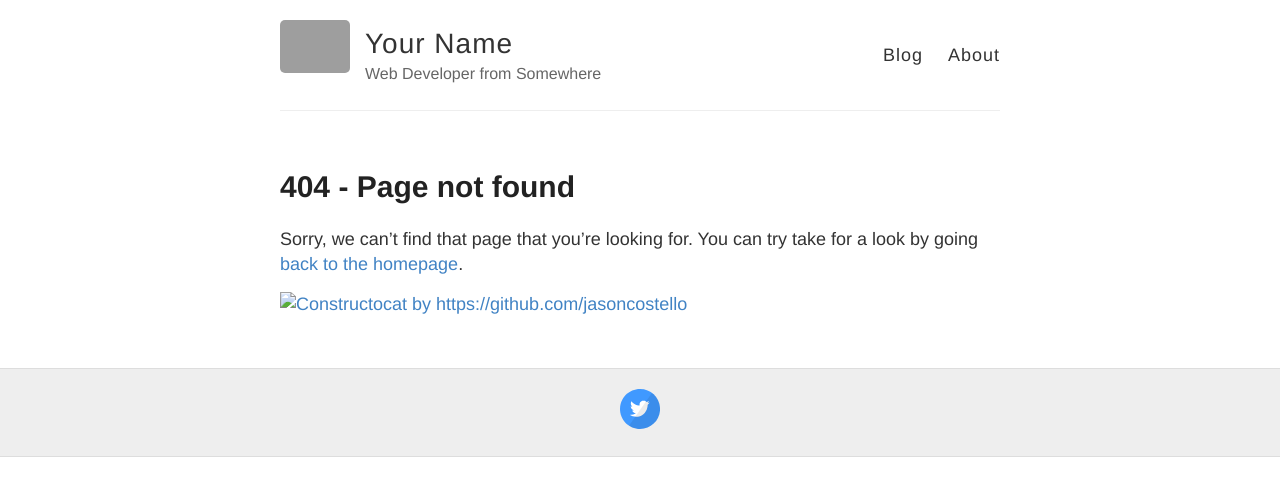
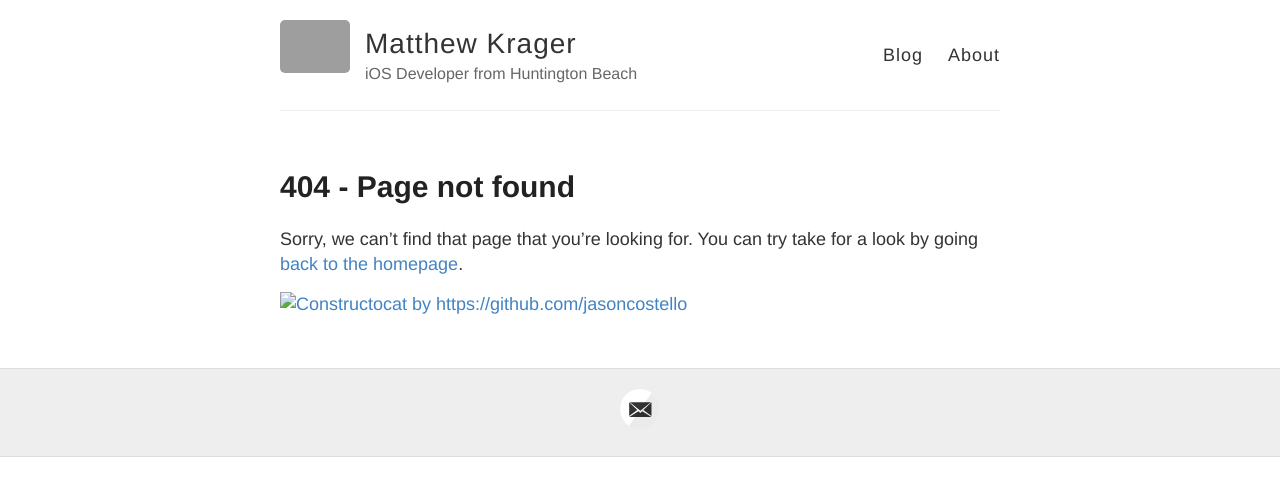
Before and after one commit to TheMkrage/TheMkrage.github.io, a Jekyll site: the page built from 404.md, in a window 1280 px wide. Shown: the top 496 px of the page. Built offline with Jekyll 4.4.1, drawn with Linux system fonts in a browser that asks for light colours; Markdown is read by kramdown in place of the engine named in the settings; grey boxes are pictures that could not be loaded.

Commit message:
config name

```diff
--- a/_config.yml
+++ b/_config.yml
@@ -3,13 +3,13 @@
 #
 
 # Name of your site (displayed in the header)
-name: Your Name
+name: Matthew Krager
 
 # Short bio or description (displayed in the header)
-description: Web Developer from Somewhere
+description: iOS Developer from Huntington Beach
 
 # URL of your avatar or profile pic (you could use your GitHub profile pic)
-avatar: https://raw.githubusercontent.com/barryclark/jekyll-now/master/images/jekyll-logo.png
+avatar: https://www.facebook.com/photo.php?fbid=442718032556781&set=a.442718045890113.1073741826.100004557647938&type=1&source=11
 
 #
 # Flags below are optional
@@ -18,7 +18,7 @@ avatar: https://raw.githubusercontent.com/barryclark/jekyll-now/master/images/je
 # Includes an icon in the footer for each username you enter
 footer-links:
   dribbble:
-  email:
+  email: themkrage@gmail.com
   facebook:
   flickr:
   github:
@@ -26,7 +26,7 @@ footer-links:
   linkedin:
   pinterest:
   rss: # just type anything here for a working RSS icon, make sure you set the "url" above!
-  twitter: jekyllrb
+  twitter:
   stackoverflow: # your stackoverflow profile, e.g. "users/50476/bart-kiers"
   youtube: # channel/<your_long_string> or user/<user-name>
   googleplus: # anything in your profile username that comes after plus.google.com/
@@ -41,7 +41,7 @@ google_analytics:
 
 # Your website URL (e.g. http://barryclark.github.io or http://www.barryclark.co)
 # Used for Sitemap.xml and your RSS feed
-url:
+url: krager.org
 
 # If you're hosting your site at a Project repository on GitHub pages
 # (http://yourusername.github.io/repository-name)
```
